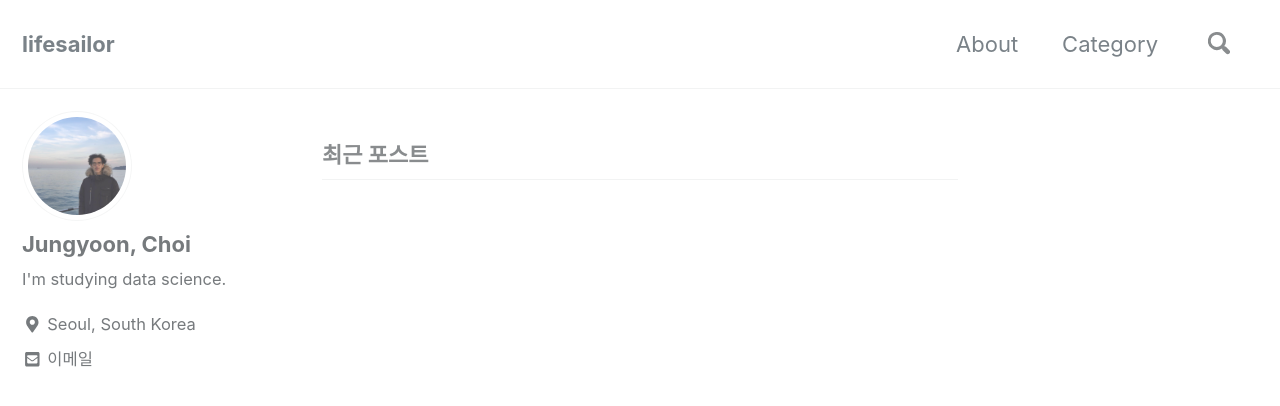
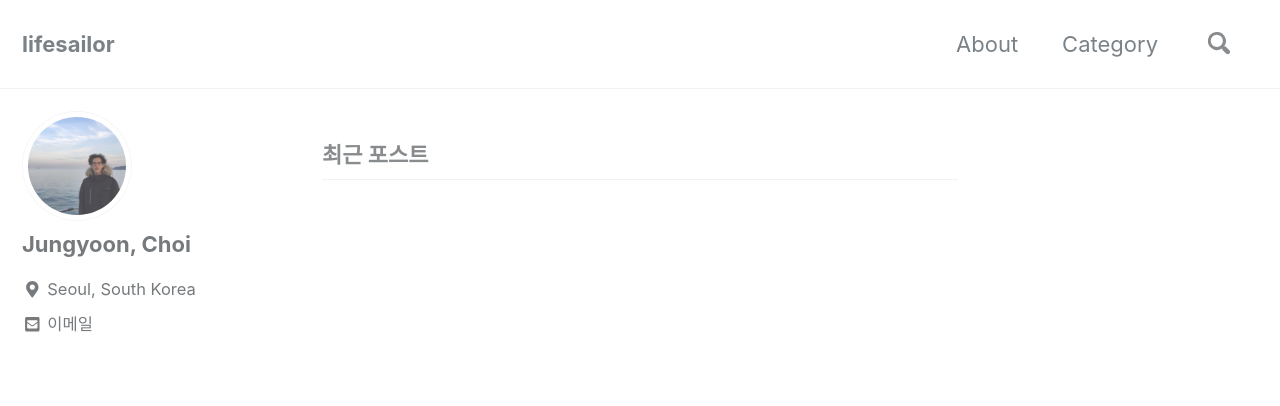
Before and after one commit to lifesailor/lifesailor.github.io, a Jekyll site: the page built from index.html, in a window 1280 px wide and 900 px high. Shown: the top 406 px of the window. Built offline with Jekyll 4.4.1, drawn with Linux system fonts in a browser that asks for light colours; nearby versions of some CDN libraries; the list of posts is cut into pages by our own code.

Commit message:
edit about.md

```diff
--- a/_config.yml
+++ b/_config.yml
@@ -102,7 +102,7 @@ analytics:
 author:
   name             : "Jungyoon, Choi"
   avatar           : "/assets/images/bio-photo.jpg" # path of avatar image, e.g. "/assets/images/bio-photo.jpg"
-  bio              : "I'm studying data science."
+  bio              : ""
   location         : "Seoul, South Korea"
   email            : "sailyourlife91@gmail.com"
   links:
```
